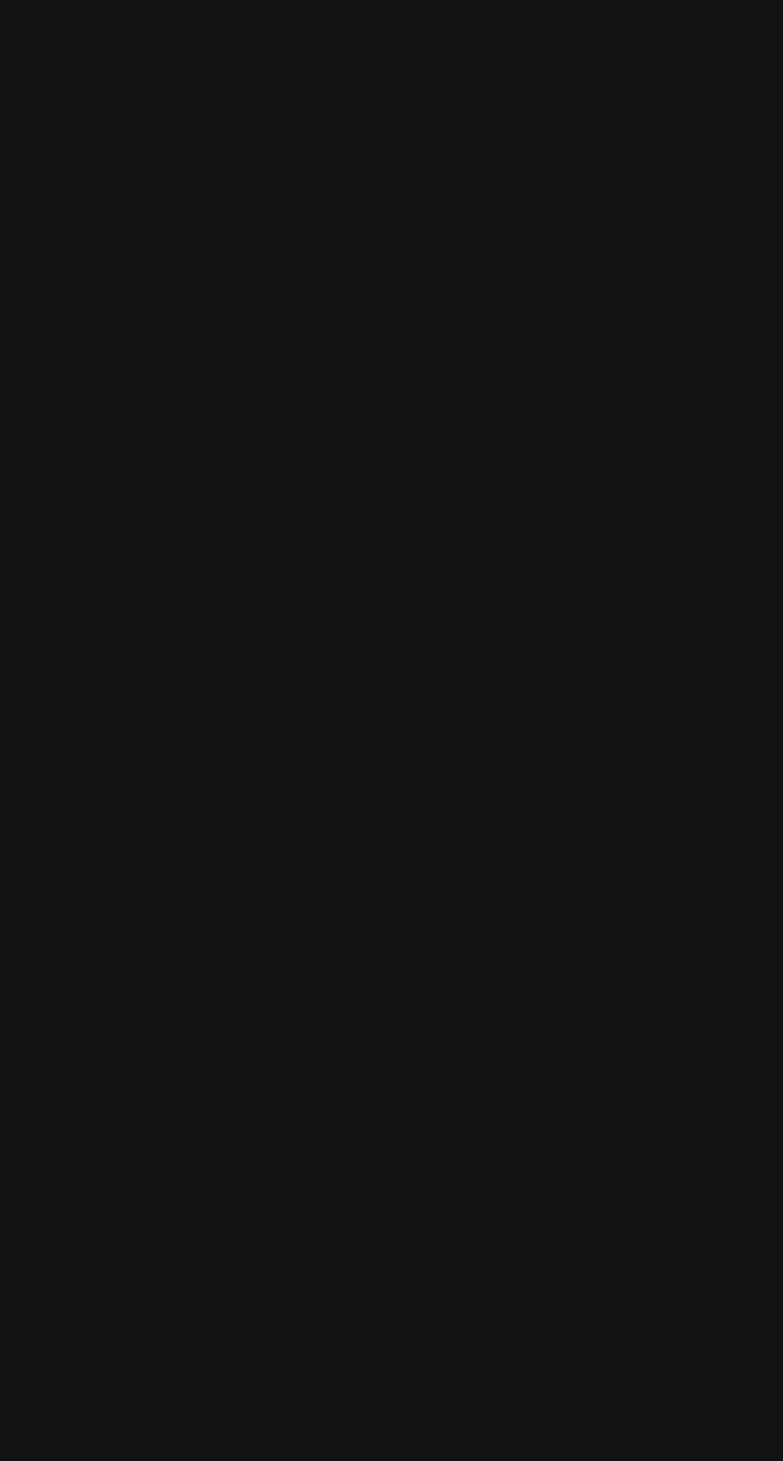
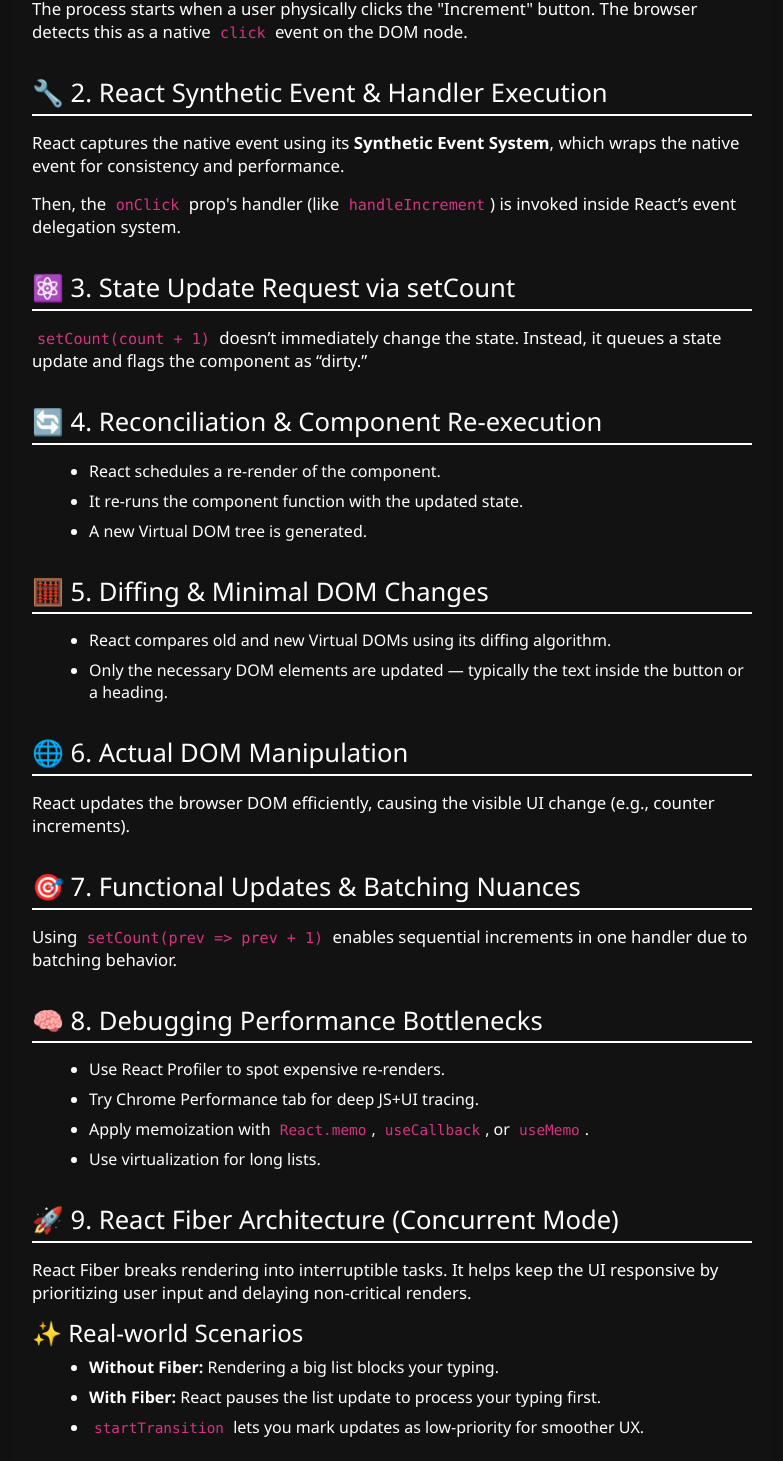
Before and after one commit to PammiKumari1234/My-Portfolio, a React (Create React App) app: page /blogs/react-button-click-internals in a window 1280 px wide. Before the commit this address had no page. Shown: the part 497-1958 px from the top of the page, without its empty margins (248-1031 px from the left). Before the commit the page ends 800 px from the top, so only its background shows below. Built offline with nearby package versions, Linux system fonts and the light colour scheme.

Commit message:
new blog added

```diff
--- a/src/App.css
+++ b/src/App.css
@@ -922,6 +922,7 @@
   flex-wrap: wrap;
   align-items: center;
   justify-content: center;
+  align-items: stretch;
 }
 .blog-cards{
   flex: 1 1 250px;
@@ -934,13 +935,29 @@
   margin: 0 10px;
   box-shadow: 0 4px 12px rgba(0,0,0,0.3);
   padding: 20px;
+  height: 400px; /* Adjust to desired height */
+  display: flex;
+  flex-direction: column;
+  justify-content: space-between;
 }
-.blog-img{
+.blog-img {
   width: 100%;
+  height: 180px;
+  overflow: hidden;
+  border-radius: 8px;
 }
+
+.blog-img img {
+  width: 100%;
+  height: 100%;
+  object-fit: cover;
+  display: block;
+}
+
 .blog-body{
   margin: 20px 0;
   gap: 10px;
+  min-height: 200px;
 }
 .blog-title{
   margin: 10px 0;
--- a/src/App.js
+++ b/src/App.js
@@ -5,14 +5,15 @@
 import { Banner } from './components/Banner';
 import Skills from './components/Skills';
 import { Projects } from './components/Projects';
-import { Contact } from './components/Contact'; // Still commented out, just noting
+import { Contact } from './components/Contact';
 import { Footer } from './components/Footer';
 import DsaJournal from './components/DsaJournal';
 import SystemDesign from './components/SystemDesign';
 import Blogs from './components/Blogs';
 import { BrowserRouter as Router, Route, Routes } from 'react-router-dom';
-import WhatHappensURL from './components/Blogs/WhatHappensURL';
+// import WhatHappensURL from './component/Blogs/WhatHappensURL';
 import ScrollToTop from './components/ScrollToTop';
+// import ButtonClickBlog from './components/Blogs/ButtonClickBlog';
 
 function App() {
   const routerBasename = process.env.NODE_ENV === 'production' && process.env.PUBLIC_URL
@@ -38,7 +39,11 @@
             } />
 
             <Route path="/blogs" element={<Blogs />} />
-            <Route path="/blogs/:slug" element={<WhatHappensURL />} />
+            <Route path="/blogs/:slug" element={<Blogs/>} />
+
+
+
+
           </Routes>
         </main>
         <Footer/>
--- a/src/components/Blogs.js
+++ b/src/components/Blogs.js
@@ -1,34 +1,54 @@
 import React from "react";
-import { Link } from "react-router-dom";
+import { Link, useParams } from "react-router-dom";
+import WhatHappensURL from "./Blogs/WhatHappensURL";
+import ButtonClickBlog from "./Blogs/ButtonClickBlog";
 
 const Blogs = () => {
-  let items = [
+  const { slug } = useParams();
+
+  const items = [
     {
       id: 1,
       title: "What Happens When You Type a URL and Hit Enter",
       sub: "The Invisible Journey from Your Keyboard to a Webpage",
       img: "https://ezranking.s3.eu-west-2.amazonaws.com/blog/wp-content/uploads/2022/11/18101105/Search-Google-or-Type-a-URL.jpg",
       slug:"what-happens-when-you-type-a-url-and-hit-enter",
+      content: <WhatHappensURL/>
     },
-    // {id:1,title:"What Happens When You Type a URL and Hit Enter",sub:"The Invisible Journey from Your Keyboard to a Webpage"},
-    // {id:1,title:"What Happens When You Type a URL and Hit Enter",sub:"The Invisible Journey from Your Keyboard to a Webpage"},
-    // {id:1,title:"What Happens When You Type a URL and Hit Enter",sub:"The Invisible Journey from Your Keyboard to a Webpage"}
+    {
+      id: 2,
+      title: "What Happens Internally When You Click a Button in a React Counter App?",
+      sub: "Deconstructing a Button Click in React",
+      img:"https://img.freepik.com/premium-vector/favorites-button-flat-stars-line-icon-best-favorite-like-saved-rate-feedback-sstkbold-vector-line-icon-business_855332-2065.jpg?w=360",
+      slug:"react-button-click-internals",
+      content: <ButtonClickBlog/>
+    }
   ];
+
+  if (slug) {
+    const blog = items.find(b => b.slug === slug);
+    if (!blog) return <h2>Blog not found 🛑</h2>;
+
+    return (
+  <section className="single-blog">
+    {blog.content}
+    <Link to="/blogs"><button style={{color:"white"}}>← Back to Blogs</button></Link>
+  </section>
+);
+
+  }
+
   return (
     <section className="blog-section">
       <div className="blogs">
-        {items.map((blog) => (
+        {items.map(blog => (
           <div className="blog-cards" key={blog.id}>
             <div className="blog-img">
-              <img
-                src={blog.img}
-                alt="What Happens When You Type a URL and Hit Enter"
-              />
+              <img src={blog.img} alt={blog.title} />
             </div>
             <div className="blog-body">
               <div className="blog-title">{blog.title}</div>
               <div className="blog-sub">{blog.sub}</div>
-
               <Link to={`/blogs/${blog.slug}`}>
                 <button className="blog-btn">Read &gt;&gt;</button>
               </Link>
--- /dev/null
+++ b/src/components/Blogs/ButtonClickBlog.js
@@ -0,0 +1,90 @@
+import React from 'react';
+import { useParams } from 'react-router-dom';
+import "./Blogs.css";
+
+const ButtonClickBlog = () => {
+    const { slug } = useParams();
+
+    const allBlogPosts = [
+        {
+            id: 3,
+            slug: "react-button-click-internals",
+            title: "What Happens Internally When You Click a Button in a React Counter App?",
+            content: (
+                <section className="blog-post-container">
+                    <article className="blog-post-content">
+                        <h2>Deconstructing a Button Click in React</h2>
+
+                        <h3>🖱️ 1. User Action & Native Event</h3>
+                        <p>The process starts when a user physically clicks the "Increment" button. The browser detects this as a native <code>click</code> event on the DOM node.</p>
+
+                        <h3>🔧 2. React Synthetic Event & Handler Execution</h3>
+                        <p>React captures the native event using its <strong>Synthetic Event System</strong>, which wraps the native event for consistency and performance.</p>
+                        <p>Then, the <code>onClick</code> prop's handler (like <code>handleIncrement</code>) is invoked inside React’s event delegation system.</p>
+
+                        <h3>⚛️ 3. State Update Request via setCount</h3>
+                        <p><code>setCount(count + 1)</code> doesn’t immediately change the state. Instead, it queues a state update and flags the component as “dirty.”</p>
+
+                        <h3>🔄 4. Reconciliation & Component Re-execution</h3>
+                        <ul>
+                            <li>React schedules a re-render of the component.</li>
+                            <li>It re-runs the component function with the updated state.</li>
+                            <li>A new Virtual DOM tree is generated.</li>
+                        </ul>
+
+                        <h3>🧮 5. Diffing & Minimal DOM Changes</h3>
+                        <ul>
+                            <li>React compares old and new Virtual DOMs using its diffing algorithm.</li>
+                            <li>Only the necessary DOM elements are updated — typically the text inside the button or a heading.</li>
+                        </ul>
+
+                        <h3>🌐 6. Actual DOM Manipulation</h3>
+                        <p>React updates the browser DOM efficiently, causing the visible UI change (e.g., counter increments).</p>
+
+                        <h3>🎯 7. Functional Updates & Batching Nuances</h3>
+                        <p>Using <code>setCount(prev => prev + 1)</code> enables sequential increments in one handler due to batching behavior.</p>
+
+                        <h3>🧠 8. Debugging Performance Bottlenecks</h3>
+                        <ul>
+                            <li>Use React Profiler to spot expensive re-renders.</li>
+                            <li>Try Chrome Performance tab for deep JS+UI tracing.</li>
+                            <li>Apply memoization with <code>React.memo</code>, <code>useCallback</code>, or <code>useMemo</code>.</li>
+                            <li>Use virtualization for long lists.</li>
+                        </ul>
+
+                        <h3>🚀 9. React Fiber Architecture (Concurrent Mode)</h3>
+                        <p>React Fiber breaks rendering into interruptible tasks. It helps keep the UI responsive by prioritizing user input and delaying non-critical renders.</p>
+
+                        <h4>✨ Real-world Scenarios</h4>
+                        <ul>
+                            <li><strong>Without Fiber:</strong> Rendering a big list blocks your typing.</li>
+                            <li><strong>With Fiber:</strong> React pauses the list update to process your typing first.</li>
+                            <li><code>startTransition</code> lets you mark updates as low-priority for smoother UX.</li>
+                        </ul>
+
+                        <p>This beautifully orchestrated click-to-update pipeline is why React feels fast, intuitive, and robust — even in heavy apps.</p>
+                    </article>
+                </section>
+            )
+        }
+    ];
+
+    const blogPost = allBlogPosts.find(post => post.slug === slug);
+
+    if (!blogPost) {
+        return <div>Blog post not found.</div>;
+    }
+
+    return (
+        <section className="blog-post-detail">
+            <div className='blog-content-wrapper'>
+                <h1>{blogPost.title}</h1>
+                <div className="blog-post-content">
+                    {blogPost.content}
+                </div>
+            </div>
+        </section>
+    );
+};
+
+export default ButtonClickBlog;
--- a/src/components/Footer.js
+++ b/src/components/Footer.js
@@ -6,7 +6,6 @@
 const quotes=[
   "If you're the Smartest person in the room, you're in the wrong room",
   "The best time to plant the tree was 20 years ago, and the second best time is now.",
-  "The only way to do great work is to love what you do.",
   "Success is not final, failure is not fatal: it is the courage to continue that counts."
 ]
 
```
